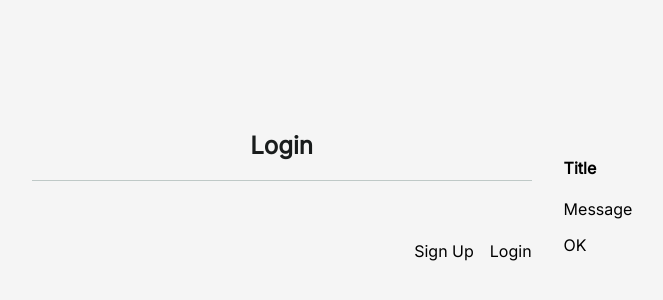
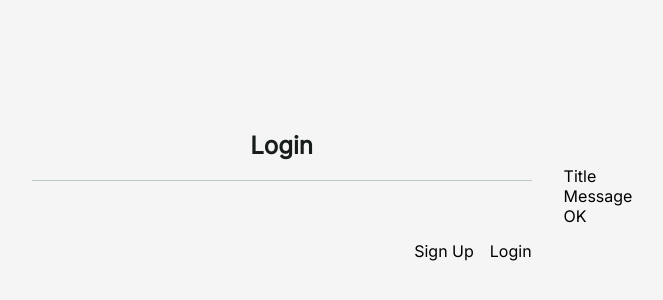
Before and after one commit to SreenathKarthick11/Eagle, a React (Vite) app in the folder frontend/: page /login in a window 1280 px wide. Shown: the part 204-504 px from the top of the page, without its empty margins (324-987 px from the left). Built offline with nearby package versions, Linux system fonts and the light colour scheme.

Commit message:
Frontend: Fixed formatting for customDialog.

```diff
--- a/frontend/src/components/customDialog.tsx
+++ b/frontend/src/components/customDialog.tsx
@@ -2,13 +2,15 @@ import { forwardRef, useImperativeHandle, useRef } from "react";
 
 import '@material/web/dialog/dialog.js';
 import '@material/web/button/filled-button.js';
+
+import type { MdDialog } from "@material/web/dialog/dialog.js";
 
 export interface DialogHandle {
   open: (title: string, message: string) => void;
 }
 
 export const CustomDialog = forwardRef<DialogHandle>((_, ref) => {
-  const dialogRef = useRef<any>(null);
+  const dialogRef = useRef<MdDialog>(null);
   const titleRef = useRef<HTMLHeadingElement>(null);
   const messageRef = useRef<HTMLParagraphElement>(null);
 
@@ -23,10 +25,10 @@ export const CustomDialog = forwardRef<DialogHandle>((_, ref) => {
 
   return (
     <md-dialog ref={dialogRef}>
-      <h4 slot="headline" ref={titleRef}>Title</h4>
+      <div slot="headline" ref={titleRef}>Title</div>
 
       <div slot="content">
-        <p ref={messageRef}>Message</p>
+        <div ref={messageRef}>Message</div>
       </div>
 
       <div slot="actions">
```
